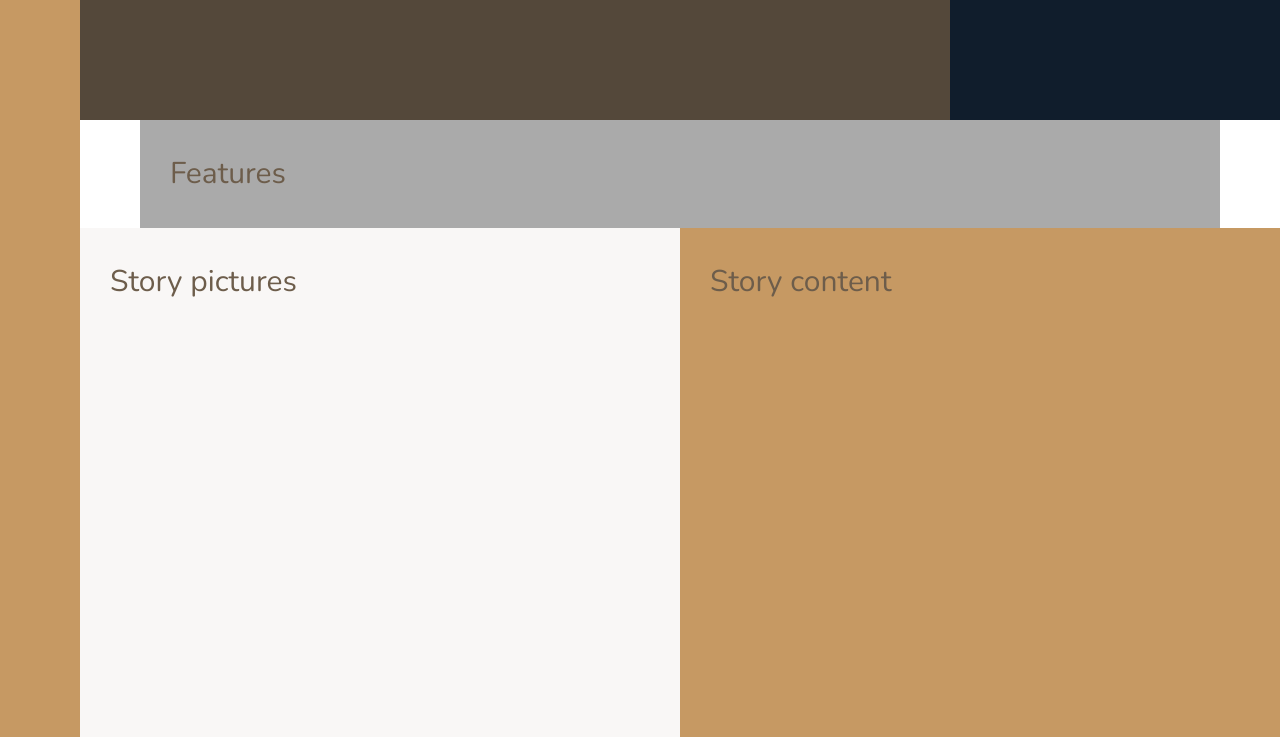
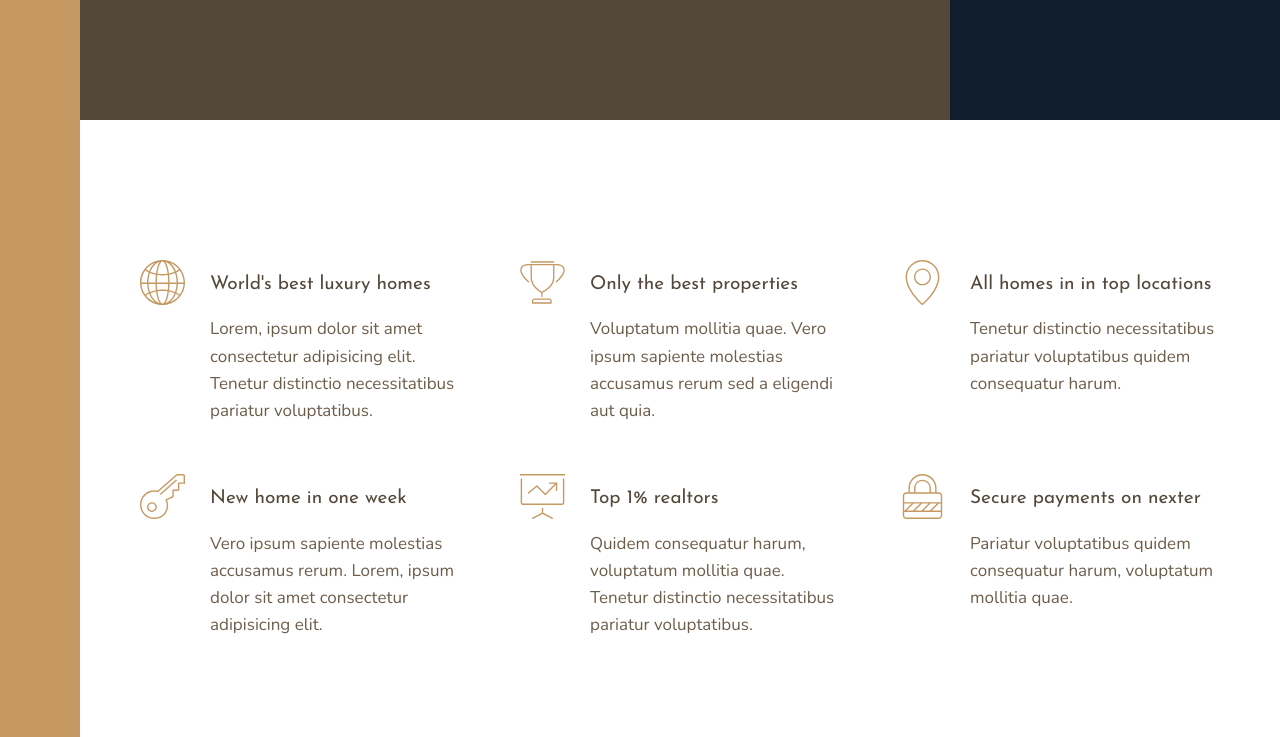
Before and after one commit to Ali-Tadayoni/Nexter, a website: page index.html in a window 1280 px wide. Shown: the part 520-1257 px from the top of the page. Drawn offline with nearby package versions, Linux system fonts and the light colour scheme.

Commit message:
Build Features Section.

```diff
--- a/index.html
+++ b/index.html
@@ -5,7 +5,10 @@
     <meta name="viewport" content="width=device-width, initial-scale=1.0" />
     <meta http-equiv="X-UA-Compatible" content="ie=edge" />
 
-    <link href="https://fonts.googleapis.com/css?family=Josefin+Sans:300,400,400i|Nunito:300,300i" rel="stylesheet" />
+    <link
+      href="https://fonts.googleapis.com/css?family=Josefin+Sans:300,400,400i|Nunito:300,300i"
+      rel="stylesheet"
+    />
     <link rel="stylesheet" href="css/style.css" />
     <link rel="shortcut icon" type="image/png" href="img/favicon.png" />
 
@@ -13,9 +16,69 @@
   </head>
   <body class="container">
     <div class="sidebar">sidebar</div>
+
     <header class="header">Header</header>
     <div class="realtors">Top 3 realtors</div>
-    <section class="features">Features</section>
+    <section class="features">
+      <div class="feature">
+        <svg class="feature__icon">
+          <use xlink:href="img/sprite.svg#icon-global"></use>
+        </svg>
+        <h4 class="heading-4 heading-4--dark">World's best luxury homes</h4>
+        <p class="feature__text">
+          Lorem, ipsum dolor sit amet consectetur adipisicing elit. Tenetur distinctio
+          necessitatibus pariatur voluptatibus.
+        </p>
+      </div>
+      <div class="feature">
+        <svg class="feature__icon">
+          <use xlink:href="img/sprite.svg#icon-trophy"></use>
+        </svg>
+        <h4 class="heading-4 heading-4--dark">Only the best properties</h4>
+        <p class="feature__text">
+          Voluptatum mollitia quae. Vero ipsum sapiente molestias accusamus rerum sed a eligendi aut
+          quia.
+        </p>
+      </div>
+      <div class="feature">
+        <svg class="feature__icon">
+          <use xlink:href="img/sprite.svg#icon-map-pin"></use>
+        </svg>
+        <h4 class="heading-4 heading-4--dark">All homes in in top locations</h4>
+        <p class="feature__text">
+          Tenetur distinctio necessitatibus pariatur voluptatibus quidem consequatur harum.
+        </p>
+      </div>
+      <div class="feature">
+        <svg class="feature__icon">
+          <use xlink:href="img/sprite.svg#icon-key"></use>
+        </svg>
+        <h4 class="heading-4 heading-4--dark">New home in one week</h4>
+        <p class="feature__text">
+          Vero ipsum sapiente molestias accusamus rerum. Lorem, ipsum dolor sit amet consectetur
+          adipisicing elit.
+        </p>
+      </div>
+      <div class="feature">
+        <svg class="feature__icon">
+          <use xlink:href="img/sprite.svg#icon-presentation"></use>
+        </svg>
+        <h4 class="heading-4 heading-4--dark">Top 1% realtors</h4>
+        <p class="feature__text">
+          Quidem consequatur harum, voluptatum mollitia quae. Tenetur distinctio necessitatibus
+          pariatur voluptatibus.
+        </p>
+      </div>
+      <div class="feature">
+        <svg class="feature__icon">
+          <use xlink:href="img/sprite.svg#icon-lock"></use>
+        </svg>
+        <h4 class="heading-4 heading-4--dark">Secure payments on nexter</h4>
+        <p class="feature__text">
+          Pariatur voluptatibus quidem consequatur harum, voluptatum mollitia quae.
+        </p>
+      </div>
+    </section>
     <div class="story__pictures">Story pictures</div>
     <div class="story__content">Story content</div>
     <section class="homes">Homes</section>
--- a/sass/_base.scss
+++ b/sass/_base.scss
@@ -43,9 +43,4 @@ body {
     )
     [center-end]
     minmax(6rem, 1fr) [full-end];
-
-  & > * {
-    padding: 30px;
-    font-size: 3rem;
-  }
 }
--- a/sass/_features.scss
+++ b/sass/_features.scss
@@ -1,4 +1,26 @@
 .features {
-  background-color: $color-grey-light-2;
   grid-column: center-start/center-end;
+  margin: 15rem 0;
+  display: grid;
+  grid-template-columns: repeat(3, 1fr);
+  grid-template-columns: repeat(auto-fit, minmax(25rem, 1fr));
+  gap: 6rem;
+  align-items: start;
 }
+
+.feature {
+  display: grid;
+  grid-template-columns: min-content 1fr;
+  row-gap: 1.5rem;
+  column-gap: 2.5rem;
+  &__icon {
+    width: 4.5rem;
+    height: 4.5rem;
+    fill: $color-primary;
+    grid-row: 1 / span 2;
+    transform: translateY(-1rem);
+  }
+  &__text {
+    font-size: 1.7rem;
+  }
+}
--- a/sass/_typography.scss
+++ b/sass/_typography.scss
@@ -0,0 +1,26 @@
+%heading {
+  font-family: $font-display;
+  font-weight: 400;
+}
+.heading-1 {
+  @extend %heading;
+}
+.heading-2 {
+  @extend %heading;
+}
+.heading-3 {
+  @extend %heading;
+}
+.heading-4 {
+  @extend %heading;
+
+  font-size: 1.9rem;
+
+  &--light {
+    color: $color-grey-light-1;
+  }
+
+  &--dark {
+    color: $color-grey-dark-1;
+  }
+}
```
Also changed, not shown: css/style.css.
